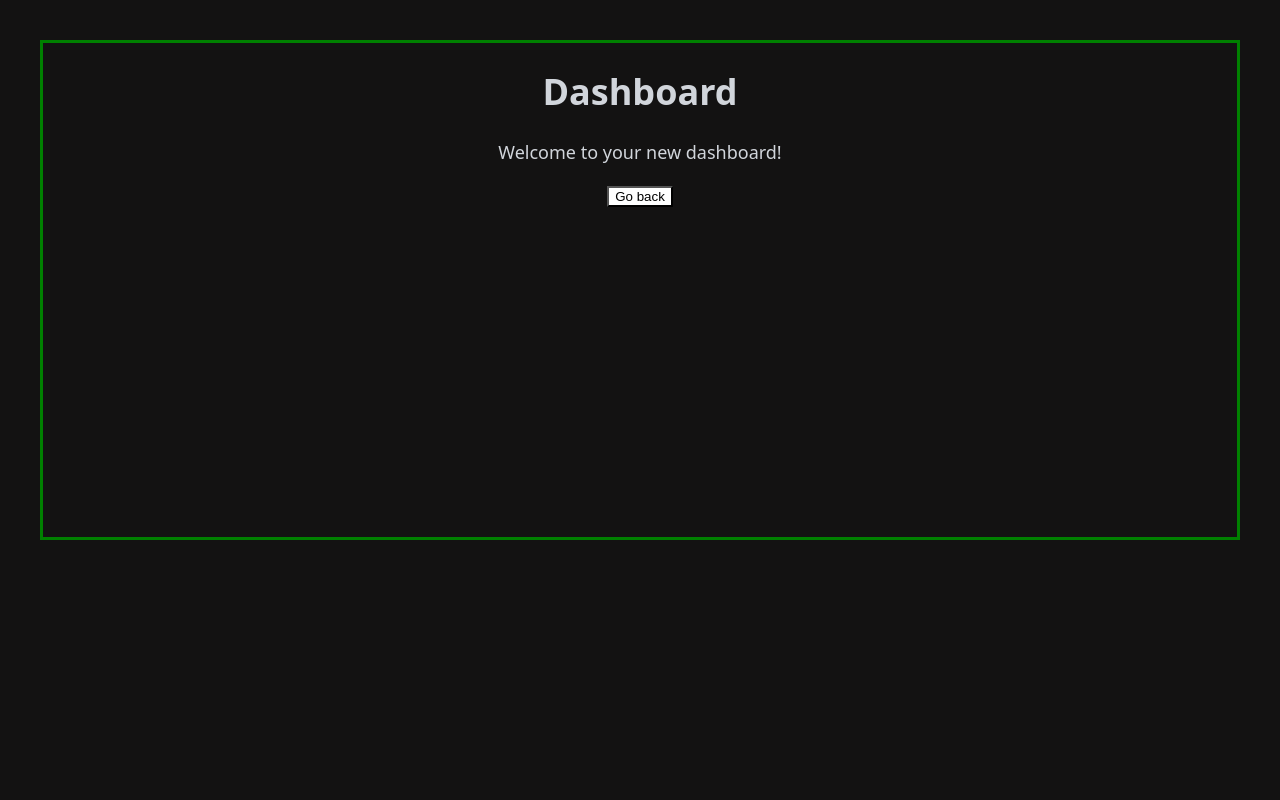
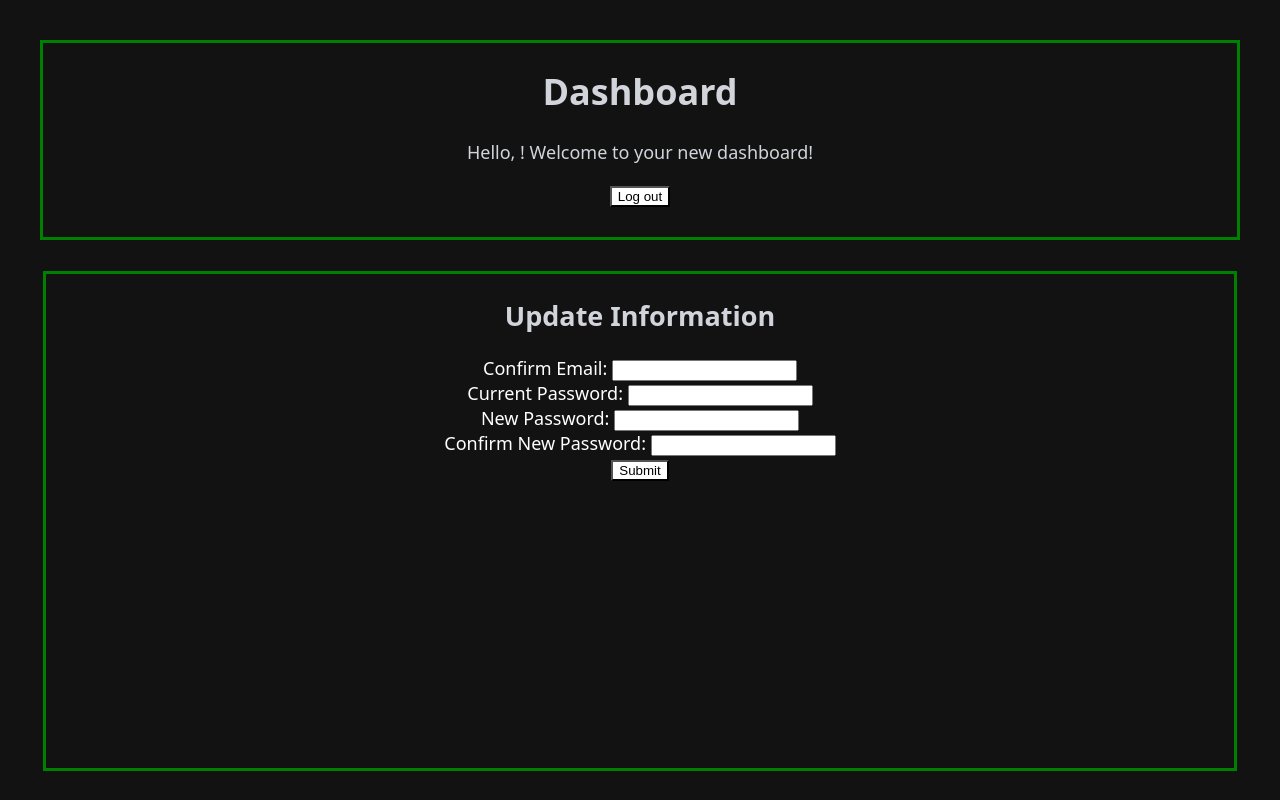
Before and after one commit to cssallg001/sallg001_cs418_course_project, a React (Vite) app in the folder client/: page /dashboard in a window 1280 px wide. Built offline with nearby package versions, Linux system fonts and the light colour scheme.

Commit message:
Tried my best

```diff
--- a/client/src/App.jsx
+++ b/client/src/App.jsx
@@ -6,7 +6,8 @@ import Login from "./components/Login";
 import Dashboard from "./components/Dashboard";
 import Register from "./components/Register";
 import TwoFactorAuthentication from "./components/TwoFactorAuthentication";
-import ResetPassword from "./components/ResetPassword";
+import ForgotPassword from "./components/ForgotPassword";
+
 function App() {
 
   return (
@@ -18,7 +19,7 @@ function App() {
     <Route path="/dashboard" element={<Dashboard/>}/>
     <Route path="/register" element={<Register/>}/>
     <Route path="/authentication" element={<TwoFactorAuthentication/>}/>
-    <Route path="/resetPassword" element={<ResetPassword/>}/>
+    <Route path="forgotPassword" element={<ForgotPassword/>}/>
     </Routes>
   );
 }
--- a/client/src/components/Dashboard.jsx
+++ b/client/src/components/Dashboard.jsx
@@ -5,9 +5,23 @@ import '../index.css';
 export default function Dashboard () {
     const navigate = useNavigate();
 
-    const [userStateVal, setUserStateVal] = useState(null);
+    const [userStateVal, setUserStateVal] = useState('');
+
+
     const [firstName, setFirstName] = useState('');
     const [lastName, setLastName] = useState('');
+    const [enteredEmail, setEnteredEmail] = useState('');
+    const [confirmedPassword, setConfirmedPassword] = useState('');
+    const [enteredPassword1, setEnteredPassword1] = useState('');
+    const [enteredPassword2, setEnteredPassword2] = useState('');
+    const [errorMessage, setErrorMessage] = useState(''); // For error messages
+    const [passwordError, setPasswordError] = useState('');
+    const [passwordSuccess, setPasswordSuccess] = useState('');
+    const [newPassword, setNewPassword] = useState('');
+    const [enteredOldPassword, setEnteredOldPassword] = useState('');
+    const [inputtedEmail, setInputtedEmail] = useState('');
+
+
 
     useEffect(() => {
         const storedUserStateVal = localStorage.getItem('storedUserStateVal');
@@ -31,29 +45,148 @@ export default function Dashboard () {
         }
     }, []);
 
+    useEffect(() => {
+        const storedEmail = localStorage.getItem('storedEmail');
+        if (storedEmail) {
+            const parsedData = JSON.parse(storedEmail);
+            setEnteredEmail(parsedData);
+        }
+    }, []);
+
+    useEffect(() => {
+        const storedConfirmedPassword = localStorage.getItem('storedConfirmedPassword');
+        if (storedConfirmedPassword) {
+            const parsedData = JSON.parse(storedConfirmedPassword);
+            setConfirmedPassword(parsedData);
+        }
+    }, []);
+
+
+
+    const handleChangingInformation = async (e) => {
+        e.preventDefault();
+        setPasswordError('');
+        setPasswordSuccess('');
+
+        if (enteredPassword1 !== enteredPassword2) {
+            setPasswordError("New password does not match confirm password");
+            return;
+        } else {
+            setNewPassword(enteredPassword1);
+        }
+
+        try {
+
+            const response= await fetch('http://localhost:8080/user/change-password',{
+                method: 'POST',
+                headers:{
+                    'content-type':'application/json',
+                },
+                body: JSON.stringify({
+                    email:inputtedEmail,
+                    currentPassword:enteredOldPassword,
+                    newPassword:newPassword
+                }),
+            });
+
+            if (!response.ok) {
+                throw new Error('Password change failed'); // Handle HTTP errors
+            }
+
+            const data = await response.json();
+            console.log('Fetched user data:', data); // Log the fetched data
+
+            // Check if Registration is successful
+                setPasswordSuccess('Password changed successfully!');
+                navigate('/dashboard');
+        } catch (error) {
+            console.error('Password Change Error', error);
+            setErrorMessage('Password Change Error');
+        }
+
+        setErrorMessage(passwordError);
+    };
+
+
+
+
+
+
     function handleBackPage() {
         navigate('/home');
     };
+
+
+
+
+
 
     return (
         <div className = "dashboard-container">
             <div className="Title">
                 <h1 className="text-center">Dashboard</h1>
-                {/* <div>
-                    Welcome, {outputName}!
-                    </div> */}
-                {/* <div>
-                    {firstName && <p>First name: {firstName}</p>}
-                    {lastName && <p>Last name: {lastName}</p>}
-                </div> */}
                 <div>
-                    {userStateVal ? <p>Welcome back!</p> : <p>{firstName && <p>Hello, {firstName} {lastName}</p>}Welcome to your new dashboard!</p>}
+                    {userStateVal ? <p>Welcome back, {enteredEmail}!</p> : <p>Hello, {enteredEmail}! Welcome to your new dashboard!</p>}
                 </div>
-            <form onSubmit={handleBackPage}>
-                <button type="submit" className="btn btn-createAccount">
-                    Go back
-                </button>
-            </form>
+                <form onSubmit={handleBackPage}>
+                    <button type="submit" className="btn btn-createAccount">
+                        Log out
+                    </button>
+                </form>
+            </div>
+            <div>
+            <div className ="change-information-container">
+                <div className="Title">
+                    <h2 className="text-center">Update Information</h2>
+                        <form onSubmit={handleChangingInformation}>
+                            <div className="mb-3">
+                                <label className="form-label">Confirm Email: </label>
+                                <input
+                                    type="email"
+                                    className="form-control"
+                                    value={inputtedEmail}
+                                    onChange={(e) => setInputtedEmail(e.target.value)}
+                                    required
+                                />
+                            </div>
+                            <div className="mb-3">
+                                <label className="form-label">Current Password: </label>
+                                <input
+                                    type="Password"
+                                    className="form-control"
+                                    value={enteredOldPassword}
+                                    onChange={(e) => setEnteredOldPassword(e.target.value)}
+                                    required
+                                    />
+                            </div>
+                            <div className="mb-3">
+                                <label className="form-label">New Password: </label>
+                                <input
+                                    type="Password"
+                                    className="form-control"
+                                    value={enteredPassword1}
+                                    onChange={(e) => setEnteredPassword1(e.target.value)}
+                                    required
+                                    />
+                            </div>
+                            <div className="mb-3">
+                                <label className="form-label">Confirm New Password: </label>
+                                <input
+                                    type="Password"
+                                    className="form-control"
+                                    value={enteredPassword2}
+                                    onChange={(e) => setEnteredPassword2(e.target.value)}
+                                    required
+                                    />
+                            </div>
+                            {errorMessage && <p className="text-danger">{errorMessage}</p>}
+                            {passwordSuccess && <p className="text-success">{passwordSuccess}</p>}
+                            <button type="submit" className="btn btn-primary">
+                                Submit
+                            </button>
+                        </form>
+                    </div>
+                </div>
             </div>
         </div>
     );
--- /dev/null
+++ b/client/src/components/ForgotPassword.jsx
@@ -0,0 +1,76 @@
+import React, { useEffect, useState } from 'react';
+import { useNavigate } from 'react-router-dom';
+import '../index.css';
+
+export default function ForgotPassword() {
+
+    const [inputtedEmail, setInputtedEmail] = useState('');
+    const [errorMessage, setErrorMessage] = useState(''); // For error messages
+    const [passwordError, setPasswordError] = useState('');
+    const [passwordSuccess, setPasswordSuccess] = useState('');
+    const navigate = useNavigate();
+
+    const handleResettingPassword = async (e) => {
+        e.preventDefault();
+        setPasswordError('');
+        setPasswordSuccess('');
+
+        try {
+            const response= await fetch('http://localhost:8080/user/forgot-password',{
+                method: 'POST',
+                headers:{
+                    'content-type':'application/json',
+                },
+                body: JSON.stringify({
+                    email:inputtedEmail
+                }),
+            });
+            if (!response.ok) {
+                throw new Error('Password reset failed'); // Handle HTTP errors
+            }
+            const data = await response.json();
+            console.log('Fetched user data:', data); // Log the fetched data
+
+            // Check if Registration is successful
+                setPasswordSuccess('Password successfully reset!');
+        } catch (error) {
+            console.error('Password Reset Error', error);
+            setErrorMessage('Password Reset Error');
+        }
+        setErrorMessage(passwordError);
+    };
+
+    function handleBackPage() {
+        navigate('/home');
+    };
+
+    return (
+    <div className = "dashboard-container">
+        <div className="Title">
+            <h1 className="text-center">Password Reset (In progress)</h1>
+            <form onSubmit={handleResettingPassword}>
+                <div className="mb-3">
+                    <label className="form-label">Email: </label>
+                    <input
+                        type="email"
+                        className="form-control"
+                        value={inputtedEmail}
+                        onChange={(e) => setInputtedEmail(e.target.value)}
+                        required
+                    />
+                </div>
+                {errorMessage && <p className="text-danger">{errorMessage}</p>}
+                {passwordSuccess && <p className="text-success">{passwordSuccess}</p>}
+                <button type="submit" className="btn btn-primary">
+                    Submit
+                </button>
+            </form>
+            <form onSubmit={handleBackPage}>
+                <button type="submit" className="btn btn-createAccount">
+                    Go back
+                </button>
+            </form>
+        </div>
+    </div>
+    );
+};
--- a/client/src/components/Login.jsx
+++ b/client/src/components/Login.jsx
@@ -8,7 +8,7 @@ export default function Login () {
     const [enteredPassword, setEnteredPassword] = useState('');
     const [errorMessage, setErrorMessage] = useState(''); // For error messages
     const navigate = useNavigate();
-    const [userStateVal, setUserStateVal] = useState(true);
+    const [userStateVal, setUserStateVal] = useState('');
 
 
     const handleLogin = async (e) => {
@@ -38,10 +38,11 @@ export default function Login () {
             // Check if login is successful
             if (data.data.length > 0) {
                 // If login is successful, redirect to the profile page
-                setUserStateVal(1);
+                setUserStateVal('1');
                 localStorage.setItem('storedUserData', JSON.stringify(data.user));
                 localStorage.setItem('storedUserStateVal', JSON.stringify(userStateVal));
                 localStorage.setItem('storedEmail', JSON.stringify(enteredEmail));
+                localStorage.setItem('storedConfirmedPassword', JSON.stringify(enteredPassword));
                 console.log("userStateVal = " + userStateVal);
                 navigate('/authentication');
             } else {
@@ -57,6 +58,10 @@ export default function Login () {
 
     function handleBackPage() {
         navigate('/home');
+    };
+
+    function handleForgotPassword() {
+        navigate('/forgotPassword');
     };
 
     return (
@@ -88,6 +93,11 @@ export default function Login () {
                     Login
                 </button>
             </form>
+            <form onSubmit={handleForgotPassword}>
+                <button type="submit" className="btn btn-createAccount">
+                    Forgot password?
+                </button>
+            </form>
             <form onSubmit={handleBackPage}>
                 <button type="submit" className="btn btn-createAccount">
                     Go back
--- a/client/src/components/Register.jsx
+++ b/client/src/components/Register.jsx
@@ -11,7 +11,7 @@ export default function Register () {
     const [enteredLastName, setEnteredLastName] = useState('');
     const [errorMessage, setErrorMessage] = useState(''); // For error messages
     const navigate = useNavigate();
-    const [userStateVal, setUserStateVal] = useState(false);
+    const [userStateVal, setUserStateVal] = useState('');
     const [errVal, setErrVal] = useState('');
 
     const [confirmedPassword, setConfirmedPassword] = useState('');
@@ -61,7 +61,7 @@ export default function Register () {
                 if (data.message === 'Email is available') {
                     // Check if Registration is successful
                     // If registration is successful, redirect to the profile page
-                    setUserStateVal(0);
+                    setUserStateVal('0');
                     localStorage.setItem('storedUserData', JSON.stringify(data.user));
                     localStorage.setItem('storedEmail', JSON.stringify(enteredEmail));
                     localStorage.setItem('storedFirstName', JSON.stringify(enteredFirstName));
--- a/client/src/components/ResetPassword.jsx
+++ /dev/null
@@ -1,25 +0,0 @@
-import React, { useState } from 'react';
-import { useNavigate } from 'react-router-dom';
-import '../index.css';
-
-export default function Home () {
-    const navigate = useNavigate();
-
-
-
-    function handleBackPage() {
-        navigate('/home');
-    };
-    return (
-        <div className = "container">
-            <div className="Title">
-                <h1 className="text-center">Reset Password</h1>
-                <form onSubmit={handleBackPage}>
-                    <button type="submit" className="btn btn-createAccount">
-                        Go back
-                    </button>
-                </form>
-            </div>
-        </div>
-    );
-}
--- a/client/src/components/TwoFactorAuthentication.jsx
+++ b/client/src/components/TwoFactorAuthentication.jsx
@@ -5,16 +5,16 @@ import '../index.css';
 export default function TwoFactorAuthentication () {
     const navigate = useNavigate();
 
-    const [userStateVal, setUserStateVal] = useState(null);
+    const [userStateVal, setUserStateVal] = useState('');
     const [verificationState, setVerficationState] = useState(false);
     const [enteredVerificationVal, setEnteredVerificationVal] = useState('');
     const [errorMessage, setErrorMessage] = useState(''); // For error messages
     const [registrationSuccess, setRegistrationSuccess] = useState(false);
 
-    const [enteredEmail, setEnteredEmail] = useState(false);
-    const [enteredFirstName, setEnteredFirstName] = useState(false);
-    const [enteredLastName, setEnteredLastName] = useState(false);
-    const [confirmedPassword, setConfirmedPassword] = useState(false);
+    const [enteredEmail, setEnteredEmail] = useState('');
+    const [enteredFirstName, setEnteredFirstName] = useState('');
+    const [enteredLastName, setEnteredLastName] = useState('');
+    const [confirmedPassword, setConfirmedPassword] = useState('');
 
     useEffect(() => {
         const storedUserStateVal = localStorage.getItem('storedUserStateVal');
--- a/client/src/index.css
+++ b/client/src/index.css
@@ -27,6 +27,11 @@ button {
 .text-danger {
   font-size:large;
   color: red;
+  justify-content: center;
+}
+.text-success {
+  font-size:large;
+  color: green;
   justify-content: center;
 }
 
@@ -70,9 +75,18 @@ button {
 }
 
 .dashboard-container {
-  height: 500px;
+  height: 200px;
   position: relative;
   border: 3px solid green;
+}
+
+.change-information-container {
+  height: 500px;
+  border: 3px solid green;
+  justify-content: center;
+  align-items: center;
+  margin-top: 4rem;
+
 }
 
 .vertical-center {
```
Also changed, not shown: client/src/components/ChangeInformation.jsx (added), client/src/components/ChangeName.jsx (added), 1 other file (tests, documents, lock files or other folders).
